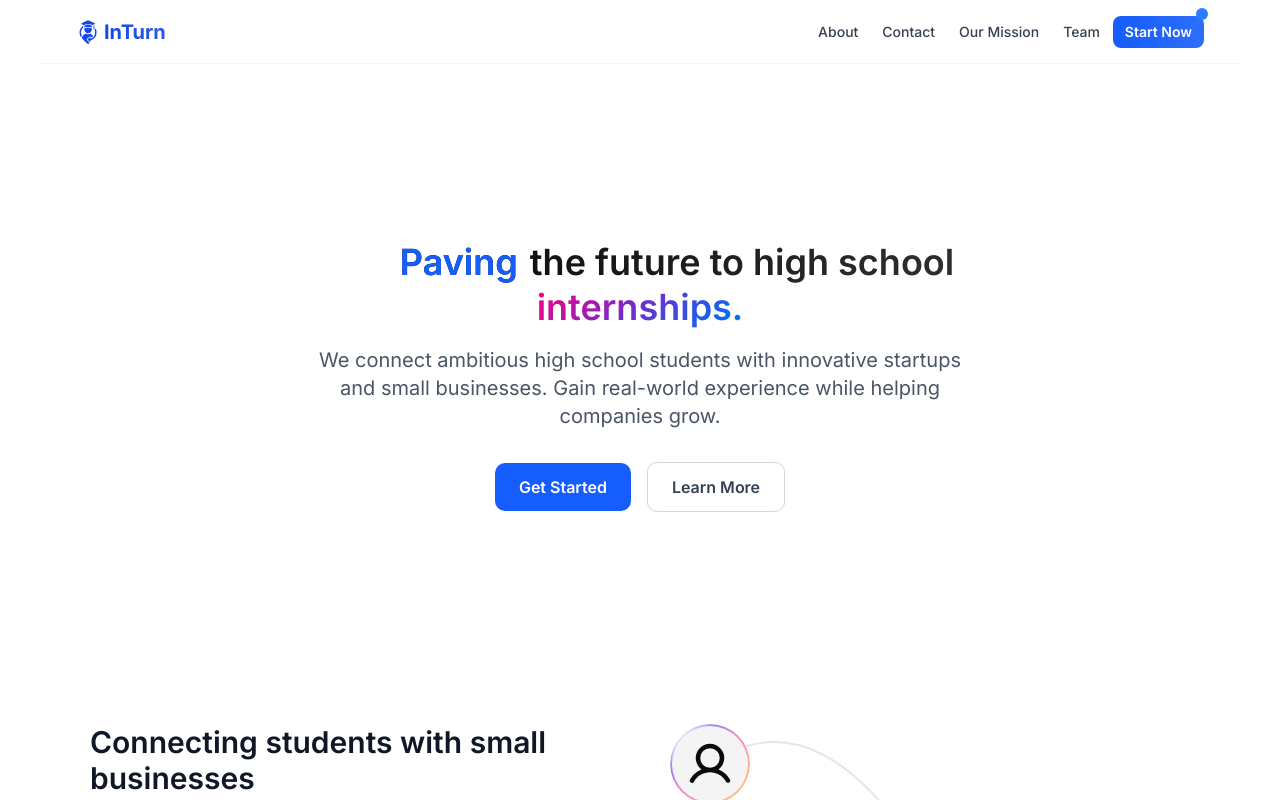
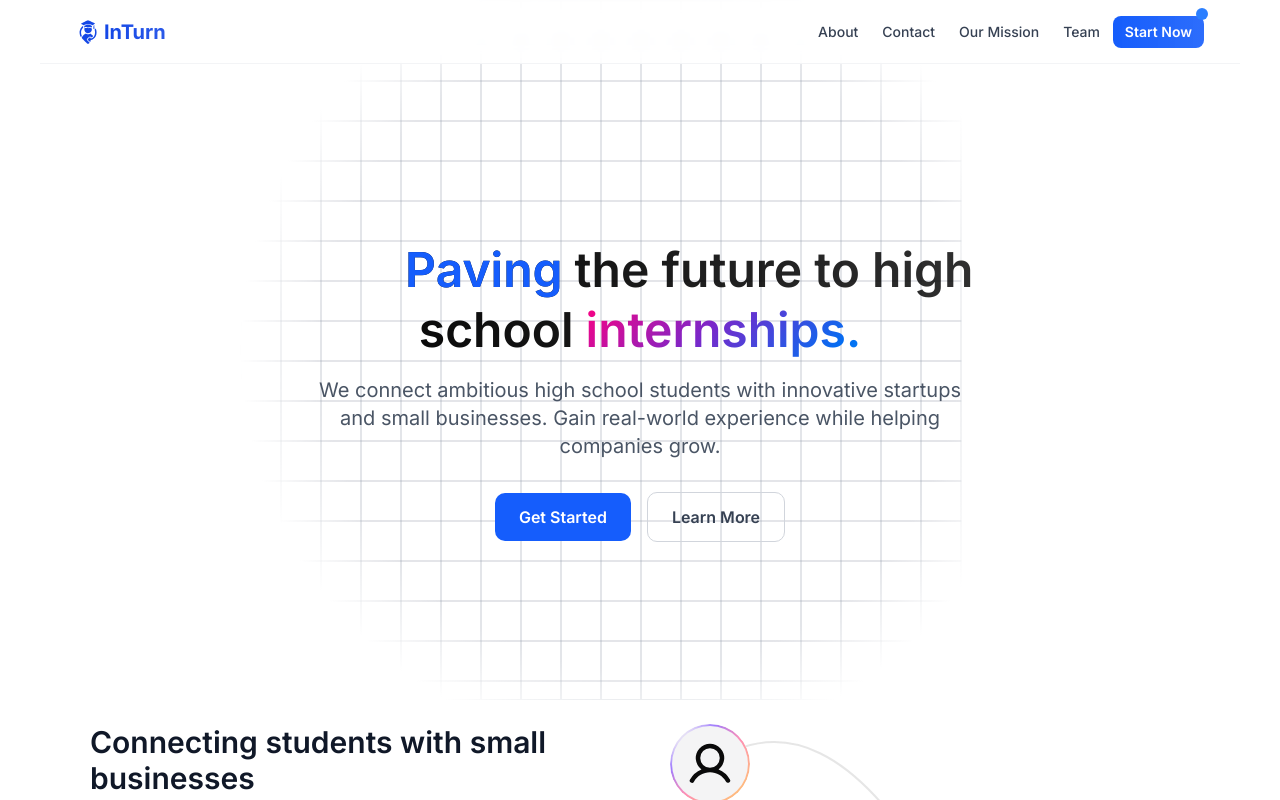
Before and after one commit to joininturn/landing-page, a Next.js app: page / in a window 1280 px wide. Shown: the top 800 px of the page. Built offline with nearby package versions, Linux system fonts and the light colour scheme.

Commit message:
feat: create better bg

```diff
--- a/src/app/page.tsx
+++ b/src/app/page.tsx
@@ -5,6 +5,7 @@ import CTA from "@/components/CTA";
 import Footer from "@/components/Footer";
 import type { Metadata } from "next";
 import AboutSection from "@/components/AboutSection";
+import { InteractiveGridPattern } from "@/components/magicui/interactive-grid-pattern";
 
 export const metadata: Metadata = {
   title: "Inturn Landing",
@@ -16,6 +17,7 @@ export default function Home() {
   return (
     <div className="flex flex-col min-h-screen">
       <Navigation />
+      <InteractiveGridPattern className="md:[mask-image:radial-gradient(circle_400px_at_50%_50%,white_80%,transparent_100%)] [mask-image:radial-gradient(circle_300px_at_50%_50%,white_80%,transparent_100%)] absolute inset-0 w-screen h-150 md:h-175 z-0" />
       <Hook />
       <AboutSection />
       <Features />
--- a/src/components/Hook.tsx
+++ b/src/components/Hook.tsx
@@ -2,16 +2,17 @@
 
 import { WordRotate } from "./magicui/word-rotate";
 import { AuroraText } from "./magicui/aurora-text";
+import { InteractiveGridPattern } from "./magicui/interactive-grid-pattern";
 
 export default function Hook() {
 
     return (
-        <section className="flex flex-col mx-auto pt-24 md:mt-20 w-[90%] max-w-[1200px] min-h-[500px]">
-            <div className="motto relative items-center justify-center w-[90%] md:w-2/3 md:min-w-[500px] h-fit text-center mx-auto">
+        <section className="relative flex flex-col mx-auto pt-24 md:mt-20 w-[90%] max-w-[1200px] min-h-[500px] overflow-hidden">
+            <div className="motto relative items-center justify-center w-[90%] md:w-2/3 md:min-w-[500px] h-fit text-center mx-auto z-10">
                 <h1
-                    className="text-2xl md:text-4xl font-semibold leading-tight bg-gradient-to-r from-black to-black/80 text-transparent bg-clip-text mb-4"
+                    className="text-3xl md:text-5xl font-semibold leading-tight bg-gradient-to-r from-black to-black/80 text-transparent bg-clip-text mb-4"
                 >
-                    <WordRotate className="text-blue-600 inline-block w-32 md:w-48 text-right mr-3" words={["Innovating", "Creating", "Paving"]} />
+                    <WordRotate className="text-blue-600 inline-block w-37 md:w-64 text-right mr-3" words={["Innovating", "Creating", "Paving", "Developing", "Leading"]} />
 
                     the future to high school <AuroraText className="inline-block" >internships.</AuroraText>
                 </h1>
```
